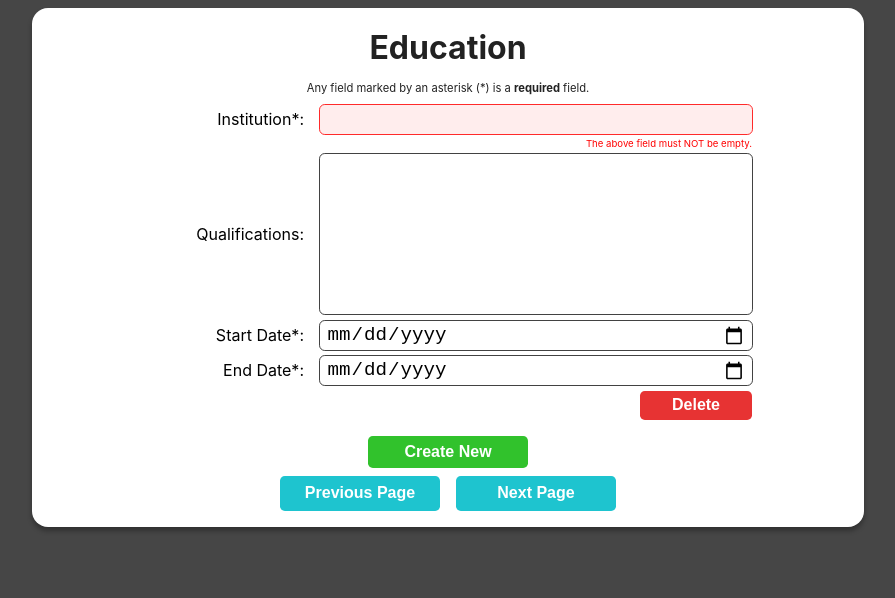
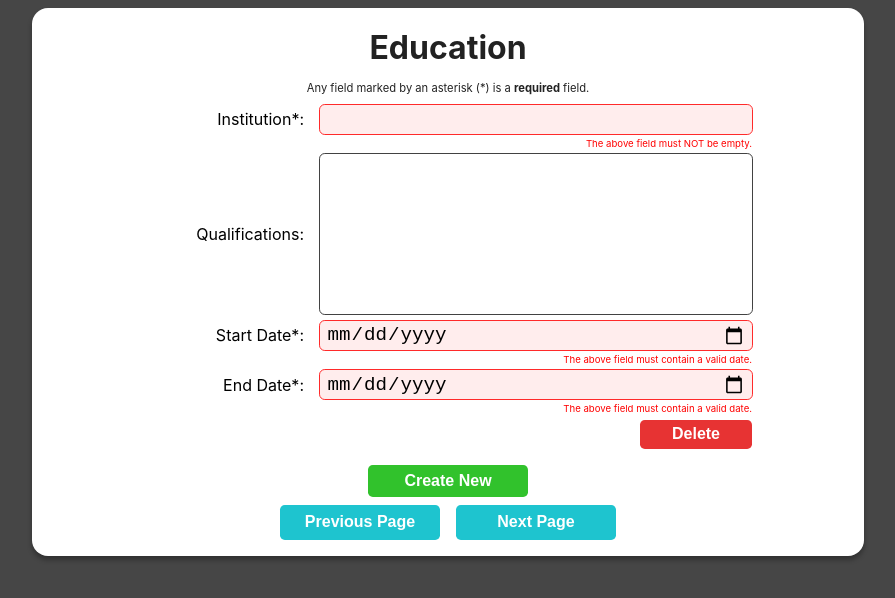
Before and after one commit to njcushing/odin-cv-application, a React (Vite) app: page / in a window 1280 px wide. Both pictures are taken after a click on the button "Create New". Shown: the top 598 px of the page, without its empty margins (192-1087 px from the left). Built offline with nearby package versions, Linux system fonts and the light colour scheme.

Commit message:
Add default validity handlers for the Date fields

```diff
--- a/src/components/PreviousEducation.jsx
+++ b/src/components/PreviousEducation.jsx
@@ -20,12 +20,12 @@ const PreviousEducation = ({
 
     startDate = null,
     startDateChangeHandler,
-    startDateValidityHandler,
+    startDateValidityHandler = () => { return !isNaN(Date.parse(startDate)) },
     startDateInvalidMessage = "The above field must contain a valid date.",
 
     endDate = null,
     endDateChangeHandler,
-    endDateValidityHandler,
+    endDateValidityHandler = () => { return !isNaN(Date.parse(endDate)) },
     endDateInvalidMessage = "The above field must contain a valid date.",
 
     deleteButtonClickHandler,
--- a/src/components/PreviousEmployment.jsx
+++ b/src/components/PreviousEmployment.jsx
@@ -25,12 +25,12 @@ const PreviousEmployment = ({
 
     startDate = null,
     startDateChangeHandler,
-    startDateValidityHandler,
+    startDateValidityHandler = () => { return !isNaN(Date.parse(startDate)) },
     startDateInvalidMessage = "The above field must contain a valid date.",
 
     endDate = null,
     endDateChangeHandler,
-    endDateValidityHandler,
+    endDateValidityHandler = () => { return !isNaN(Date.parse(endDate)) },
     endDateInvalidMessage = "The above field must contain a valid date.",
 
     deleteButtonClickHandler,
```
